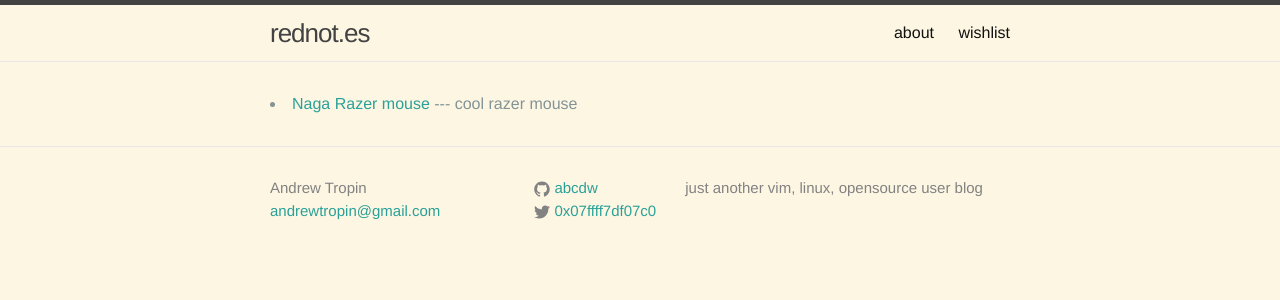
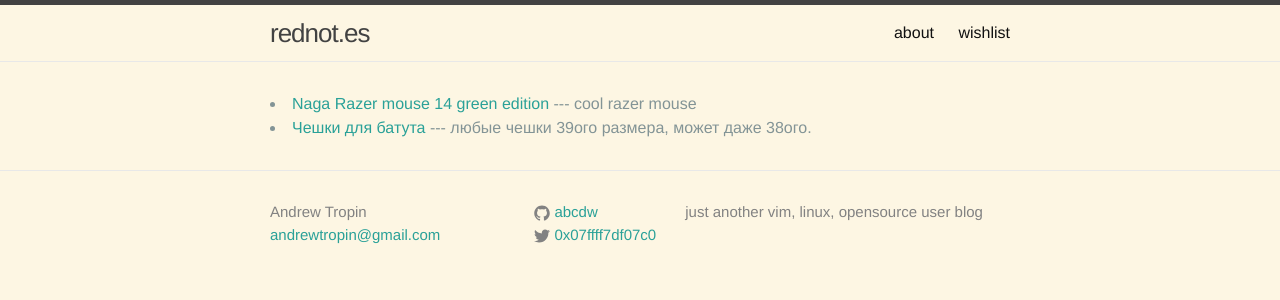
Before and after one commit to rednotes/rednotes.github.io, a Jekyll site: the page built from pages/wishlist.html, in a window 1280 px wide. Shown: the top 300 px of the page. Built offline with Jekyll 4.4.1, drawn with Linux system fonts in a browser that asks for light colours.

Commit message:
Update wishlist

```diff
--- a/_data/wishlist.yml
+++ b/_data/wishlist.yml
@@ -1,4 +1,9 @@
-- name: Naga Razer mouse
+- name: Naga Razer mouse 14 green edition
   description: cool razer mouse
   url: http://www.razerzone.ru/product/mouses/razer-naga-2014-limited-green-edition
   image: http://www.razerzone.ru/media/brands/2015-01-26/750x368_naga_greenru_2.jpg
+
+- name: Чешки для батута
+  description: любые чешки 39ого размера, может даже 38ого.
+  url: http://www.acrosport.ru/catalogue/pryzhki_na_batute_i_akrobaticheskoy_dorozhke/aksessuary/item_IWA-250/
+  image: None
```
